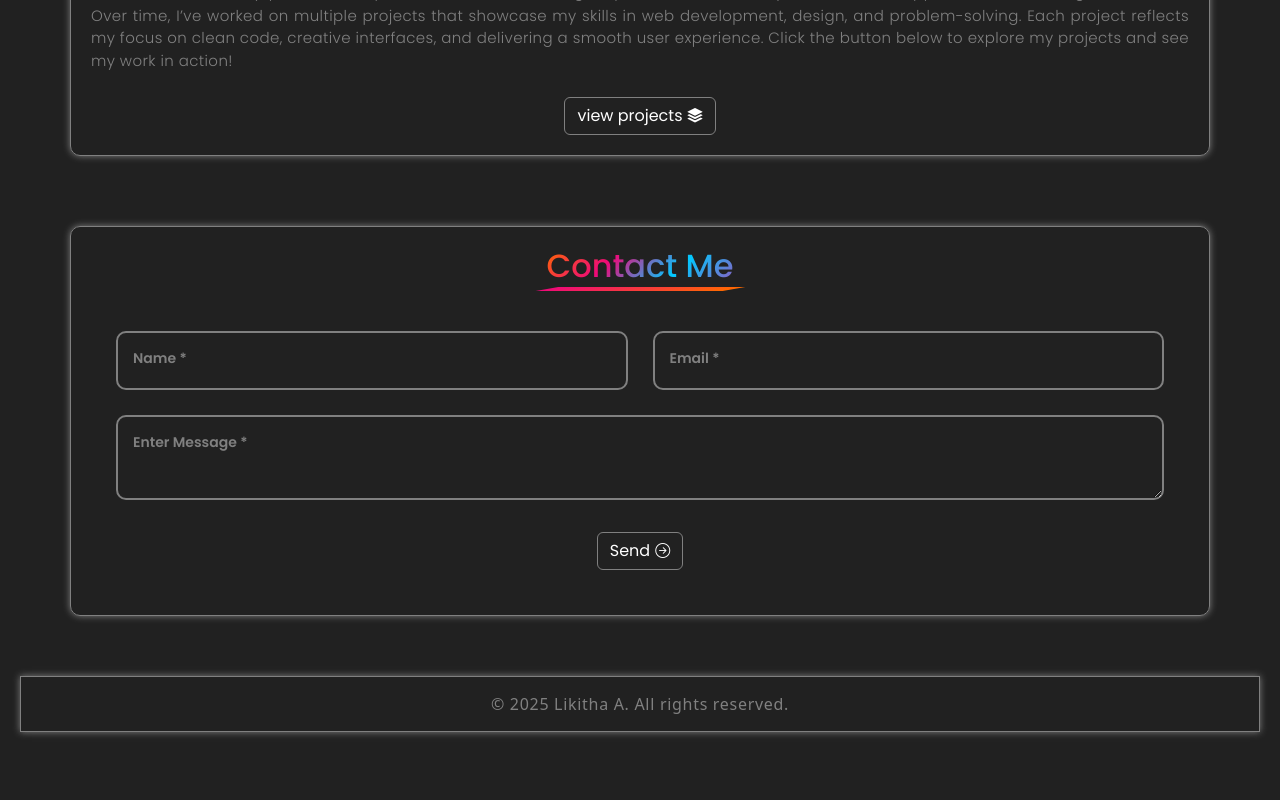
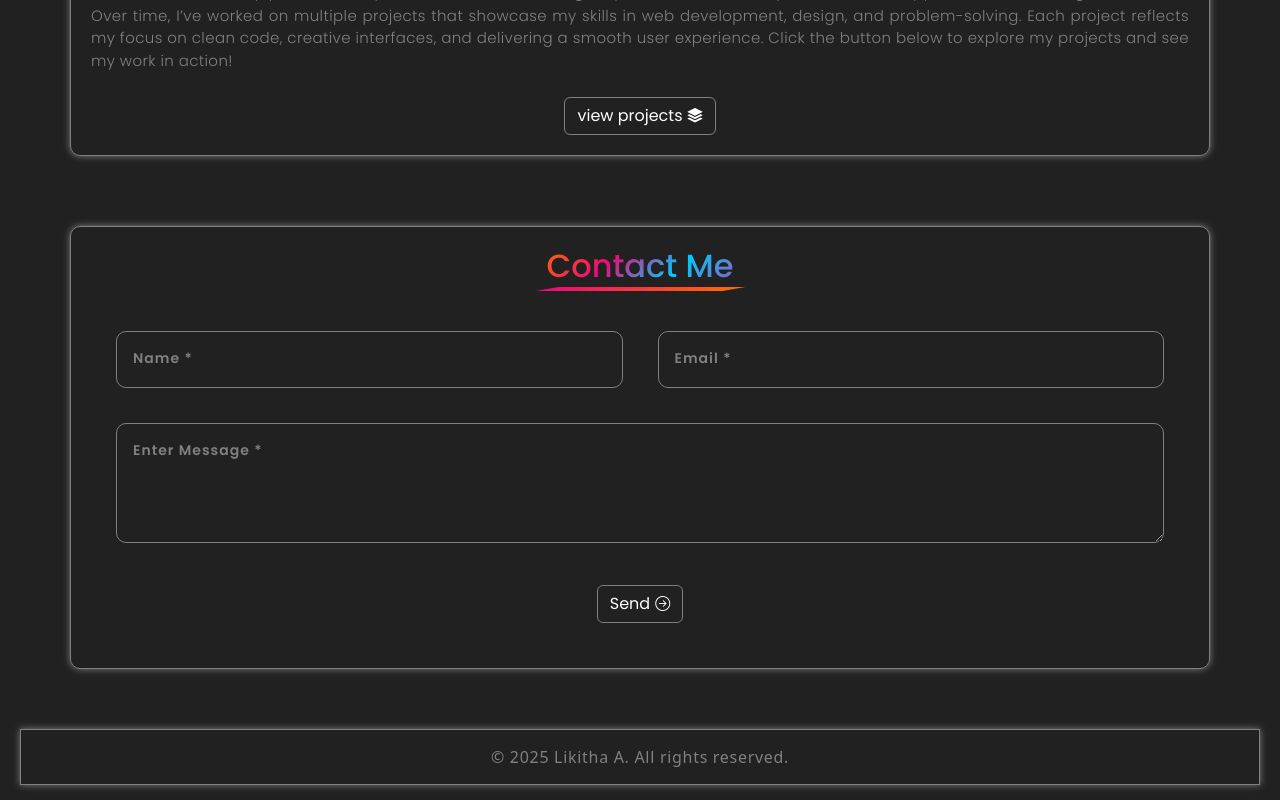
Before and after one commit to Lalithyaliki/Liki-portfolio, a React (Vite) app: page /#/ in a window 1280 px wide. Shown: the part 1637-2437 px from the top of the page. Before the commit the page ends 2384 px from the top, so only its background shows below. Built offline with nearby package versions, Linux system fonts and the light colour scheme.

Commit message:
modified some mistakes

```diff
--- a/src/components/MainSection.jsx
+++ b/src/components/MainSection.jsx
@@ -1,4 +1,4 @@
-import React, { useEffect,useState } from "react";
+import React, { useEffect, useState } from "react";
 import '../stylings/mainSection/mainsection.css';
 import image from '../images/nazriya.jpeg';
 import Html from '../images/html.png';
@@ -26,6 +26,7 @@ function MainSection() {
     const [error, seterror] = useState({
         name: false,
         email: false,
+        textarea: false,
     });
 
     const onchange = (e) => {
@@ -44,6 +45,7 @@ function MainSection() {
         const a = ({
             name: input.name.trim() === "",
             email: input.email.trim() === "",
+            textarea: input.textarea.trim() === "",
         });
 
         seterror(a);
@@ -200,10 +202,11 @@ function MainSection() {
                             <label htmlFor="email">Email *</label>
                         </div>
                         <div className="input-details text-area">
-                            <textarea type="textarea" value={input.textarea}
+                            <textarea type="textarea"
+                                value={input.textarea}
                                 onChange={onchange}
-                                id="textarea"
                                 name="textarea"
+                                className={error.textarea ? "error" : ""}
                                 placeholder=""></textarea>
                             <label htmlFor="textarea">Enter message *</label>
                         </div>
--- a/src/stylings/mainSection/mainsection.css
+++ b/src/stylings/mainSection/mainsection.css
@@ -409,12 +409,11 @@ body {
 .mainsection .contactme .contact form {
   display: grid;
   grid-template-columns: repeat(1, 1fr);
-  gap: 20px;
+  gap: 35px;
 }
 @media (min-width: 768px) {
   .mainsection .contactme .contact form {
     grid-template-columns: repeat(2, 1fr);
-    gap: 25px;
   }
 }
 .mainsection .contactme .contact .input-details {
@@ -427,7 +426,7 @@ body {
   padding: 15px;
   background-color: transparent;
   text-transform: capitalize;
-  border: 2px solid grey;
+  border: 1px solid grey;
   border-radius: 10px;
   font-size: 15px;
   color: var(--input-color);
@@ -440,11 +439,11 @@ body {
 }
 .mainsection .contactme .contact .input-details input:focus,
 .mainsection .contactme .contact .input-details textarea:focus {
-  border: 2px solid var(--btn-border);
+  border: 1px solid var(--heading);
 }
 .mainsection .contactme .contact .input-details input:not(:-moz-placeholder) + label, .mainsection .contactme .contact .input-details textarea:not(:-moz-placeholder) + label {
   top: -12px;
-  left: -5px;
+  left: 10px;
   background-color: var(--input-focus);
   padding: 0px 4px;
   color: var(--label-focus);
@@ -453,13 +452,19 @@ body {
 .mainsection .contactme .contact .input-details textarea:focus + label,
 .mainsection .contactme .contact .input-details textarea:not(:placeholder-shown) + label {
   top: -12px;
-  left: -5px;
+  left: 10px;
   background-color: var(--input-focus);
   padding: 0px 4px;
   color: var(--label-focus);
 }
-.mainsection .contactme .contact .input-details .error {
-  border: 2px solid red;
+.mainsection .contactme .contact .input-details input.error,
+.mainsection .contactme .contact .input-details textarea.error {
+  border: 1px solid red;
+  box-shadow: 0px 0px 5px red;
+}
+.mainsection .contactme .contact .input-details input.error:focus,
+.mainsection .contactme .contact .input-details textarea.error:focus {
+  border: 1px solid red;
   box-shadow: 0px 0px 5px red;
 }
 .mainsection .contactme .contact .input-details label {
@@ -469,8 +474,16 @@ body {
   transition: all 0.2s ease-in-out;
   font-size: 14px;
   font-weight: 600;
+  letter-spacing: 1px;
   text-transform: capitalize;
   color: grey;
+}
+.mainsection .contactme .contact .text-area textarea {
+  height: 120px;
+  max-height: 200px;
+}
+.mainsection .contactme .contact .text-area textarea::-webkit-scrollbar {
+  display: none;
 }
 @media (min-width: 768px) {
   .mainsection .contactme .contact .text-area {
--- a/src/stylings/mainSection/mainsection.scss
+++ b/src/stylings/mainSection/mainsection.scss
@@ -409,11 +409,10 @@ body {
             form {
                 display: grid;
                 grid-template-columns: repeat(1, 1fr);
-                gap: 20px;
+                gap: 35px;
 
                 @include query("md") {
                     grid-template-columns: repeat(2, 1fr);
-                    gap: 25px;
                 }
             }
 
@@ -427,7 +426,7 @@ body {
                     padding: 15px;
                     background-color: transparent;
                     text-transform: capitalize;
-                    border: 2px solid grey;
+                    border: 1px solid grey;
                     border-radius: 10px;
                     font-size: 15px;
                     color: var(--input-color);
@@ -437,24 +436,30 @@ body {
                     }
 
                     &:focus {
-                        border: 2px solid var(--btn-border);
+                        border: 1px solid var(--heading);
                     }
 
                     &:focus+label,
                     &:not(:placeholder-shown)+label {
                         top: -12px;
-                        left: -5px;
+                        left: 10px;
                         background-color: var(--input-focus);
                         padding: 0px 4px;
                         color: var(--label-focus);
                     }
 
+                    &.error {
+                        border: 1px solid red;
+                        box-shadow: 0px 0px 5px red;
+
+                        &:focus {
+                            border: 1px solid red;
+                            box-shadow: 0px 0px 5px red;
+                        }
+                    }
                 }
 
-                .error {
-                    border: 2px solid red;
-                    box-shadow: 0px 0px 5px red;
-                }
+
 
                 label {
                     position: absolute;
@@ -463,6 +468,7 @@ body {
                     transition: all .2s ease-in-out;
                     font-size: 14px;
                     font-weight: 600;
+                    letter-spacing: 1px;
                     text-transform: capitalize;
                     color: grey;
 
@@ -470,6 +476,15 @@ body {
             }
 
             .text-area {
+
+                textarea {
+                    height: 120px;
+                    max-height: 200px;
+                }
+
+                textarea::-webkit-scrollbar {
+                    display: none;
+                }
 
                 @include query("md") {
                     grid-column: span 2;
```
Also changed, not shown: 1 other file (tests, documents, lock files or other folders).
